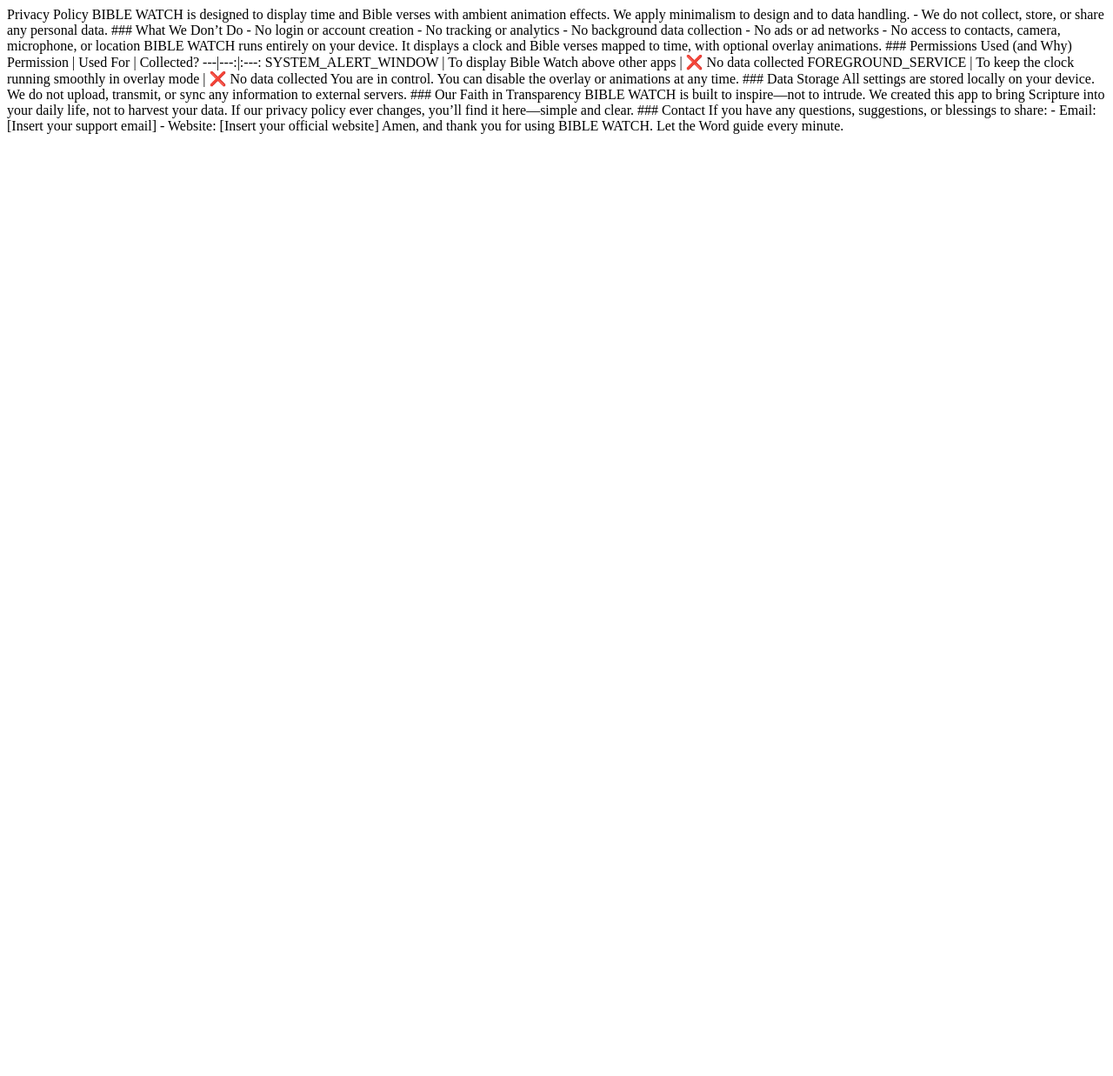
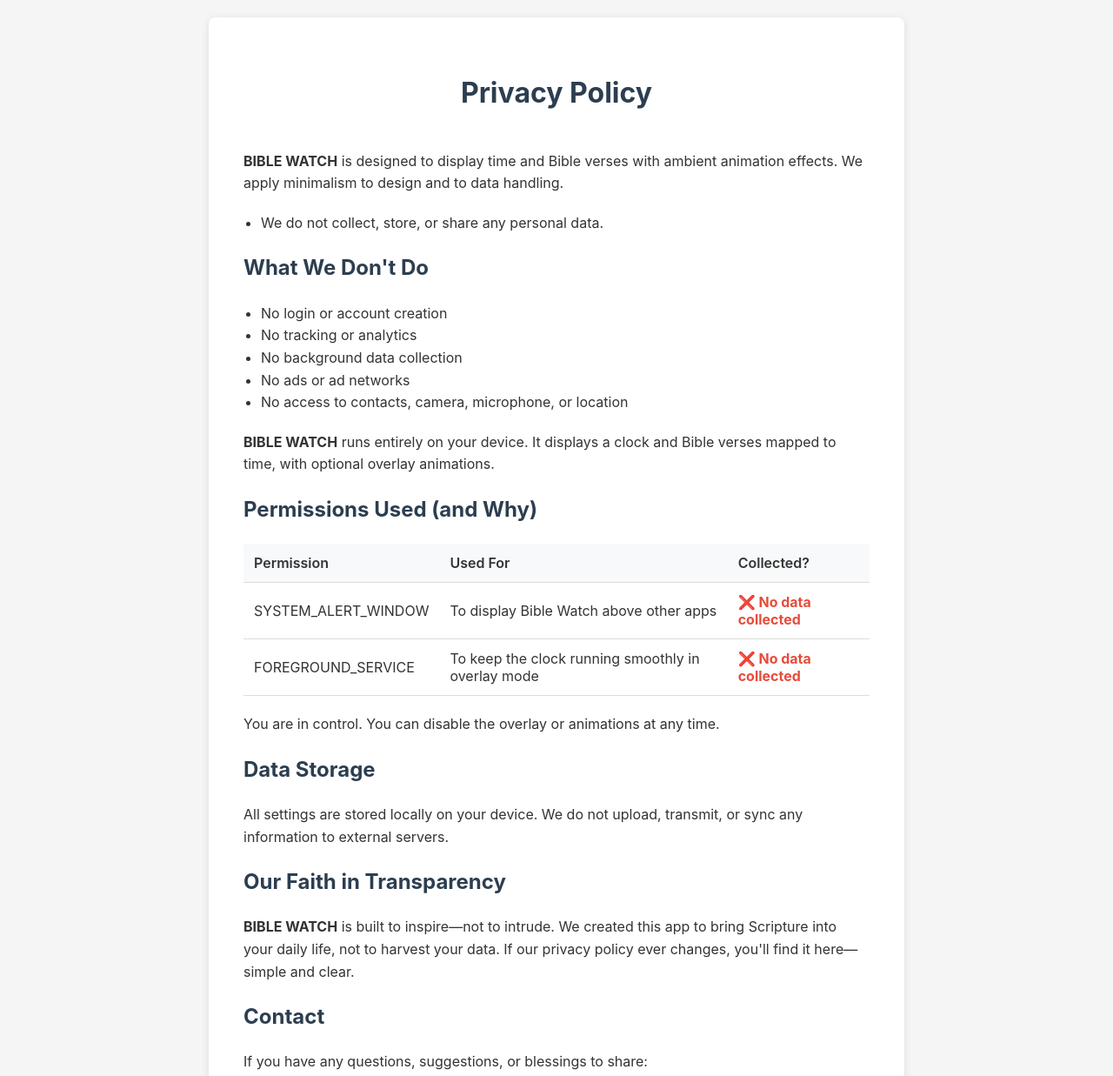
Before and after one commit to korssa/bible_watch, a website: page privacy.html in a window 1280 px wide. Shown: the top 1237 px of the page at 87% size. Before the commit the page ends 800 px from the top, so only its background shows below. Drawn offline with Linux system fonts and the light colour scheme.

Commit message:
Update privacy.html

```diff
--- a/privacy.html
+++ b/privacy.html
@@ -1,49 +1,116 @@
-<!doctype html>
 <html lang="en">
 <head>
   <meta charset="utf-8">
   <meta name="viewport" content="width=device-width,initial-scale=1">
-  <title>BIBLE WATCH — Privacy Policy</title>
- Privacy Policy
+  <title>BIBLE WATCH Privacy Policy</title>
+  <meta name="description" content="Privacy Policy for BIBLE WATCH - a minimal on-device Bible verse clock.">
+  <style>
+    body {
+      font-family: -apple-system, BlinkMacSystemFont, 'Segoe UI', Roboto, sans-serif;
+      line-height: 1.6;
+      color: #333;
+      max-width: 800px;
+      margin: 0 auto;
+      padding: 20px;
+      background: #f5f5f5;
+    }
+    .container {
+      background: white;
+      padding: 40px;
+      border-radius: 8px;
+      box-shadow: 0 2px 10px rgba(0,0,0,0.1);
+    }
+    h1, h2, h3 {
+      color: #2c3e50;
+    }
+    h1 {
+      text-align: center;
+      margin-bottom: 40px;
+    }
+    ul {
+      margin: 20px 0;
+      padding-left: 20px;
+    }
+    table {
+      width: 100%;
+      border-collapse: collapse;
+      margin: 20px 0;
+    }
+    th, td {
+      padding: 12px;
+      text-align: left;
+      border-bottom: 1px solid #ddd;
+    }
+    th {
+      background-color: #f8f9fa;
+      font-weight: 600;
+    }
+    .no-data {
+      color: #e74c3c;
+      font-weight: bold;
+    }
+  </style>
+</head>
+<body>
+  <div class="container">
+    <h1>Privacy Policy</h1>
 
-BIBLE WATCH is designed to display time and Bible verses with ambient animation effects. We apply minimalism to design and to data handling.
+    <p><strong>BIBLE WATCH</strong> is designed to display time and Bible verses with ambient animation effects. We apply minimalism to design and to data handling.</p>
 
-- We do not collect, store, or share any personal data.
+    <ul>
+      <li>We do not collect, store, or share any personal data.</li>
+    </ul>
 
-### What We Don’t Do
+    <h2>What We Don't Do</h2>
+    <ul>
+      <li>No login or account creation</li>
+      <li>No tracking or analytics</li>
+      <li>No background data collection</li>
+      <li>No ads or ad networks</li>
+      <li>No access to contacts, camera, microphone, or location</li>
+    </ul>
 
-- No login or account creation
-- No tracking or analytics
-- No background data collection
-- No ads or ad networks
-- No access to contacts, camera, microphone, or location
+    <p><strong>BIBLE WATCH</strong> runs entirely on your device. It displays a clock and Bible verses mapped to time, with optional overlay animations.</p>
 
-BIBLE WATCH runs entirely on your device. It displays a clock and Bible verses mapped to time, with optional overlay animations.
+    <h2>Permissions Used (and Why)</h2>
+    <table>
+      <thead>
+        <tr>
+          <th>Permission</th>
+          <th>Used For</th>
+          <th>Collected?</th>
+        </tr>
+      </thead>
+      <tbody>
+        <tr>
+          <td>SYSTEM_ALERT_WINDOW</td>
+          <td>To display Bible Watch above other apps</td>
+          <td class="no-data">❌ No data collected</td>
+        </tr>
+        <tr>
+          <td>FOREGROUND_SERVICE</td>
+          <td>To keep the clock running smoothly in overlay mode</td>
+          <td class="no-data">❌ No data collected</td>
+        </tr>
+      </tbody>
+    </table>
 
-### Permissions Used (and Why)
+    <p>You are in control. You can disable the overlay or animations at any time.</p>
 
-Permission | Used For | Collected?
----|---:|:---:
-SYSTEM_ALERT_WINDOW | To display Bible Watch above other apps | ❌ No data collected
-FOREGROUND_SERVICE | To keep the clock running smoothly in overlay mode | ❌ No data collected
+    <h2>Data Storage</h2>
+    <p>All settings are stored locally on your device. We do not upload, transmit, or sync any information to external servers.</p>
 
-You are in control. You can disable the overlay or animations at any time.
+    <h2>Our Faith in Transparency</h2>
+    <p><strong>BIBLE WATCH</strong> is built to inspire—not to intrude. We created this app to bring Scripture into your daily life, not to harvest your data. If our privacy policy ever changes, you'll find it here—simple and clear.</p>
 
-### Data Storage
+    <h2>Contact</h2>
+    <p>If you have any questions, suggestions, or blessings to share:</p>
+    <ul>
+      <li>Email: [Insert your support email]</li>
+      <li>Website: [Insert your official website]</li>
+    </ul>
 
-All settings are stored locally on your device. We do not upload, transmit, or sync any information to external servers.
-
-### Our Faith in Transparency
-
-BIBLE WATCH is built to inspire—not to intrude. We created this app to bring Scripture into your daily life, not to harvest your data. If our privacy policy ever changes, you’ll find it here—simple and clear.
-
-### Contact
-
-If you have any questions, suggestions, or blessings to share:
-
-- Email: [Insert your support email]
-- Website: [Insert your official website]
-
-Amen, and thank you for using BIBLE WATCH. Let the Word guide every minute.
-
+    <p>Amen, and thank you for using <strong>BIBLE WATCH</strong>. Let the Word guide every minute.</p>
+  </div>
+</body>
 </html>
```
